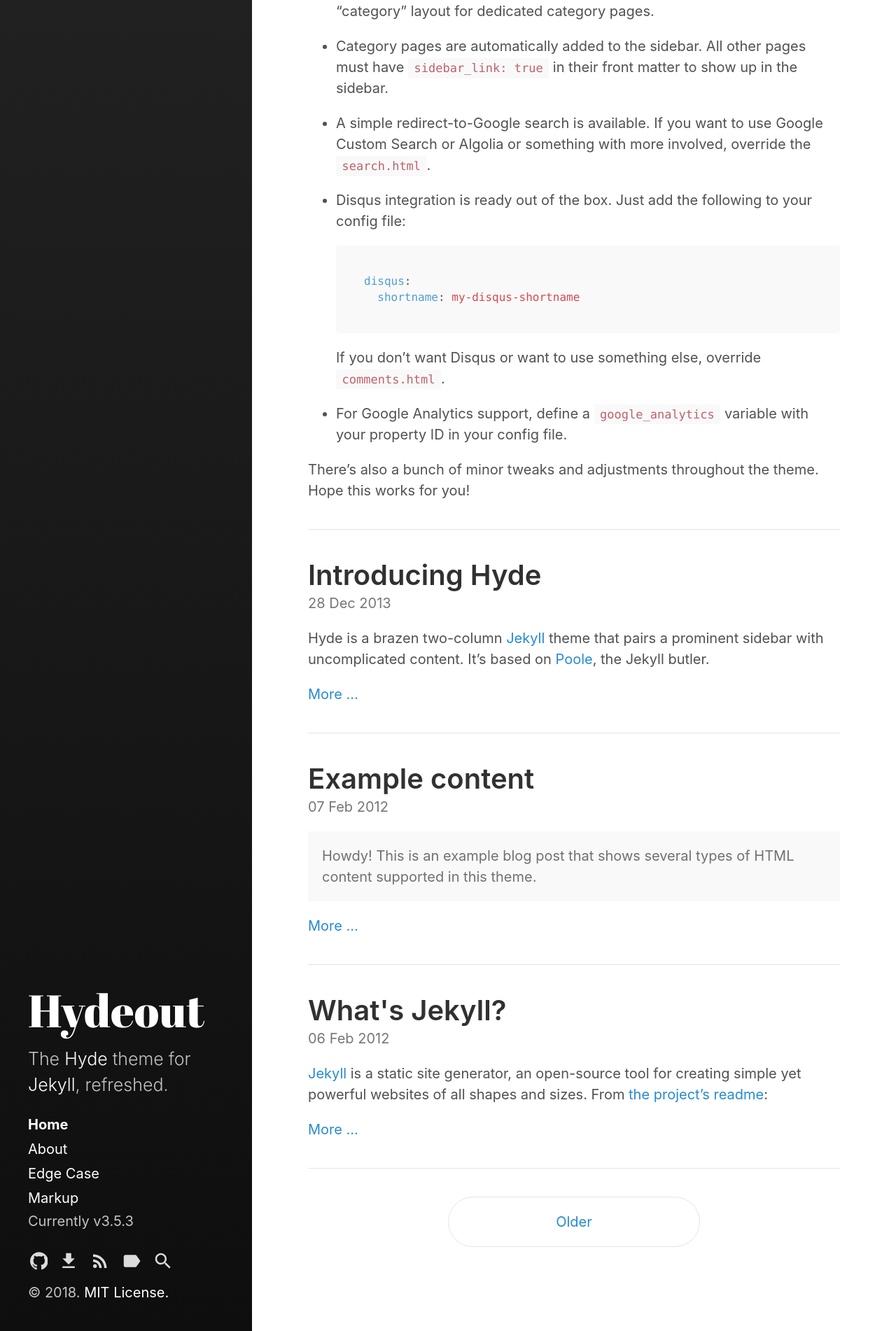
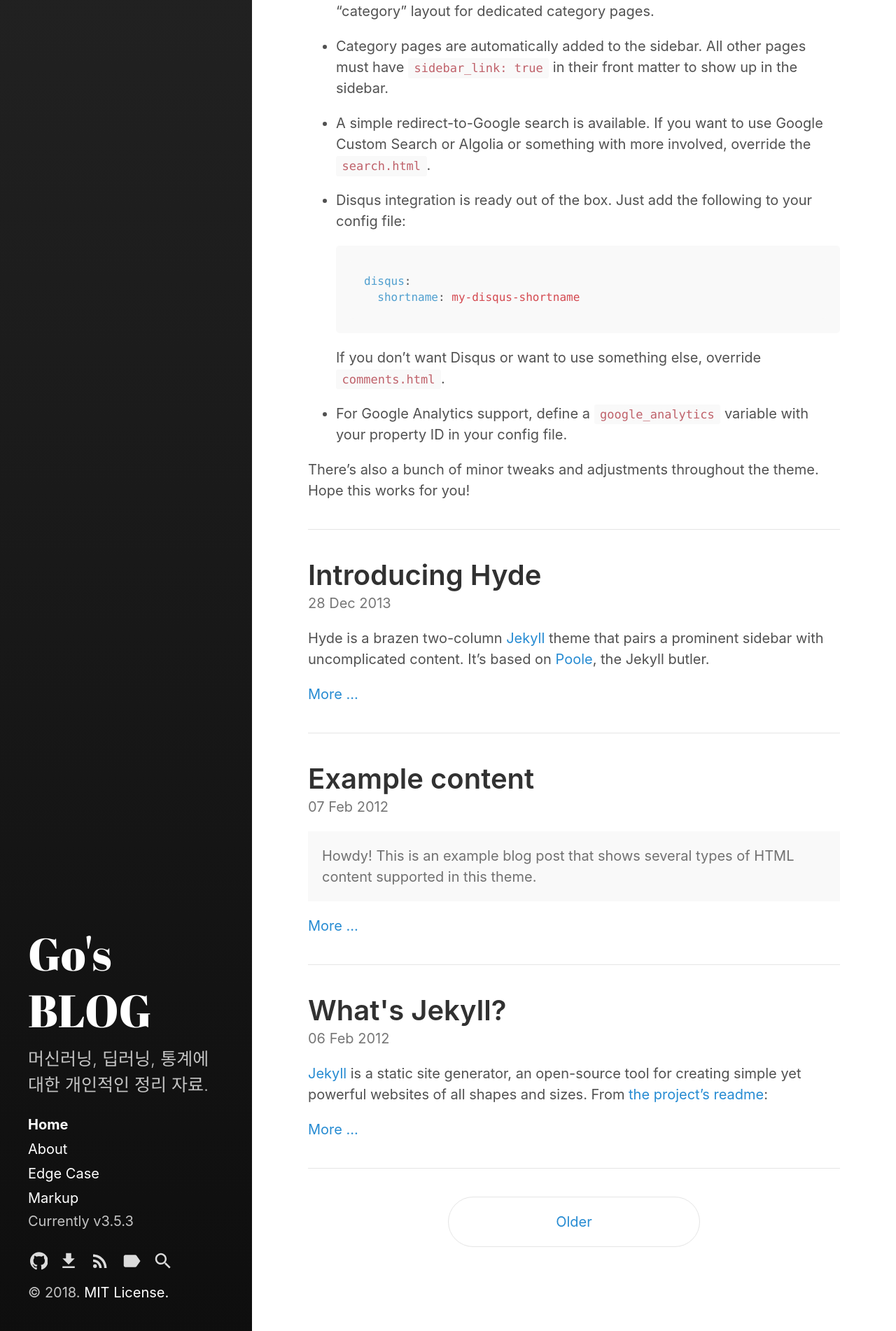
Before and after one commit to godongyoung/godongyoung.github.io, a Jekyll site: the page built from index.html, in a window 1280 px wide. Shown: the part 1712-3614 px from the top of the page at 70% size. Built offline with Jekyll 4.4.1, drawn with Linux system fonts in a browser that asks for light colours; the list of posts is cut into pages by our own code.

Commit message:
change name

```diff
--- a/_config.yml
+++ b/_config.yml
@@ -3,9 +3,9 @@ markdown:         kramdown
 highlighter:      rouge
 
 # Setup
-title:            Hydeout
+title:            Go's BLOG
 tagline:          'A Jekyll theme'
-description:      'The <a href="http://hyde.getpoole.com" target="_blank">Hyde</a> theme for <a href="http://jekyllrb.com" target="_blank">Jekyll</a>, refreshed.'
+description:      '머신러닝, 딥러닝, 통계에 대한 개인적인 정리 자료.'
 url:              https://fongandrew.github.io/hydeout
 baseurl:          # the optional subpath of your site, e.g. "/blog"
                   # NB: This applies to all pages in your Jekyll site.
```
